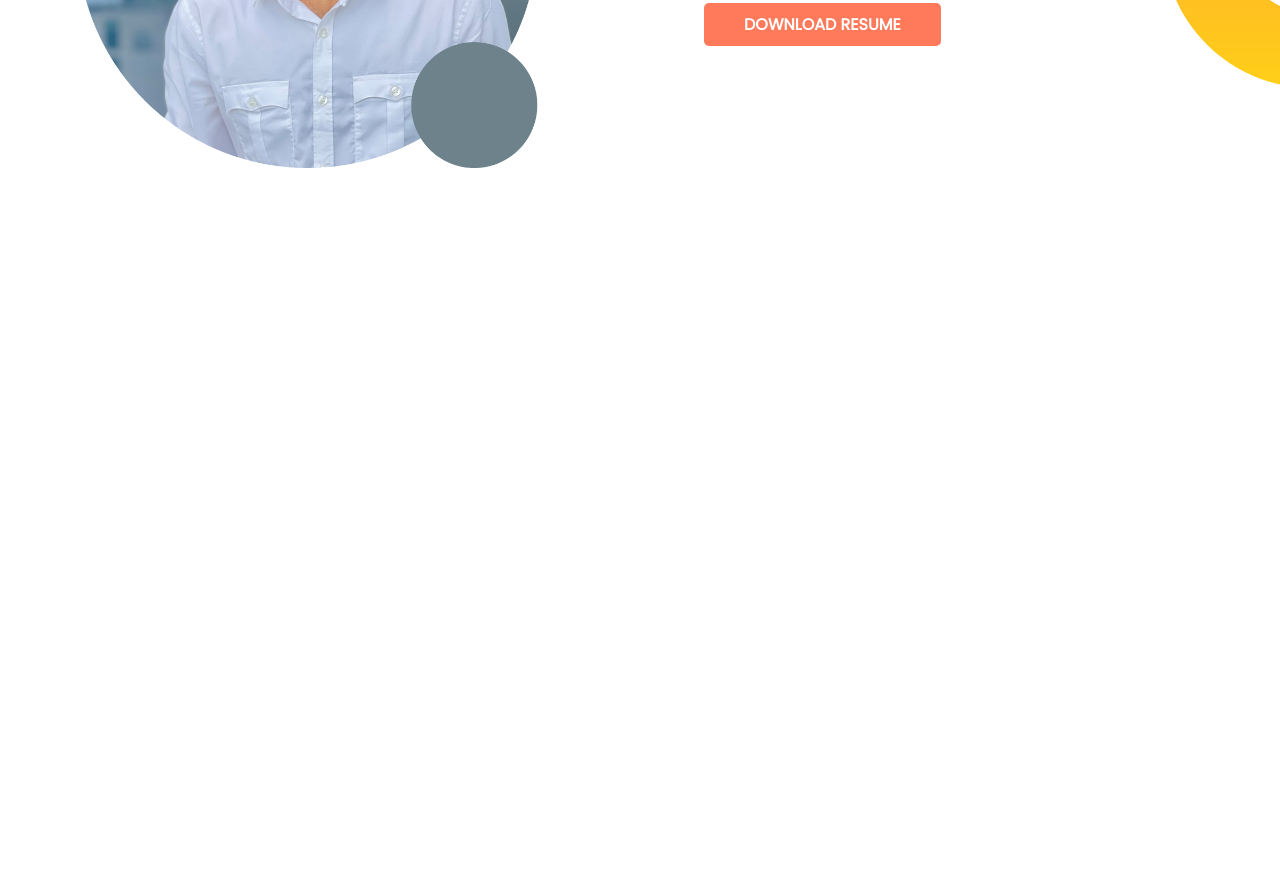
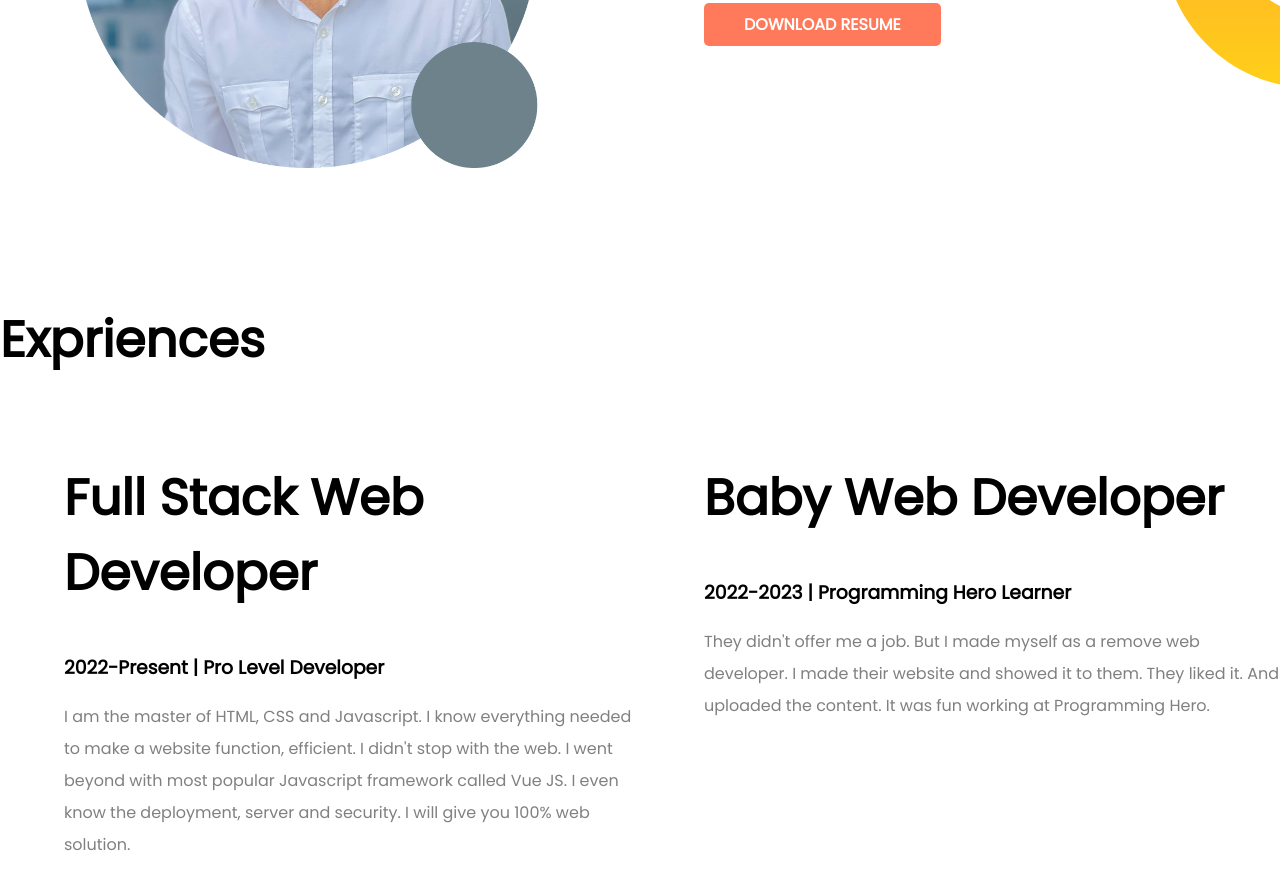
Before and after one commit to ahmedhamim22/ahmedhamim, a plain HTML site: page index.html in a window 1280 px wide. Shown: the part 949-1838 px from the top of the page. Before the commit the page ends 1252 px from the top, so only its background shows below. Drawn offline with Linux system fonts and the light colour scheme.

Commit message:
add exprienes

```diff
--- a/index.html
+++ b/index.html
@@ -13,7 +13,7 @@
 </head>
 
 <body>
-    <section class="top-banner">
+    <section class="top-banner flexible-container">
         <div class="half-width">
             <h1>Welcome To</h1>
             <h1><span class="orange-color">Ahmed Hamim </span>World!</h1>
@@ -31,7 +31,7 @@
     </section>
 
 
-    <section class="dream-big">
+    <section class="dream-big flexible-container">
         <div class="half-width">
             <img src="images/hamim2.png" alt="ahmed-hamim">
         </div>
@@ -43,11 +43,28 @@
             <a class="resume-button" target="_blank" href="https://www.linkedin.com/in/ahmedhamim/">DOWNLOAD RESUME</a>
         </div>
 
-
-
     </section>
 
-
+    <section class="exprience-area">
+        <h1>Expriences</h1>
+        <div class="flexible-container">
+            <div class="half-width">
+                <h1>Full Stack Web Developer</h1>
+                <h3>2022-Present | Pro Level Developer</h3>
+                <p>I am the master of HTML, CSS and Javascript. I know everything needed to make a website function,
+                    efficient. I didn't stop with the web. I went beyond with most popular Javascript framework called
+                    Vue
+                    JS. I even know the deployment, server and security. I will give you 100% web solution.</p>
+            </div>
+            <div class="half-width">
+                <h1>Baby Web Developer</h1>
+                <h3>2022-2023 | Programming Hero Learner</h3>
+                <p>They didn't offer me a job. But I made myself as a remove web developer. I made their website and
+                    showed
+                    it to them. They liked it. And uploaded the content. It was fun working at Programming Hero.</p>
+            </div>
+        </div>
+    </section>
 
 
 
--- a/style.css
+++ b/style.css
@@ -11,7 +11,7 @@ h1 {
     color: orange;
 }
 
-section {
+.flexible-container {
     display: flex;
     margin-bottom: 120px;
 }
```
